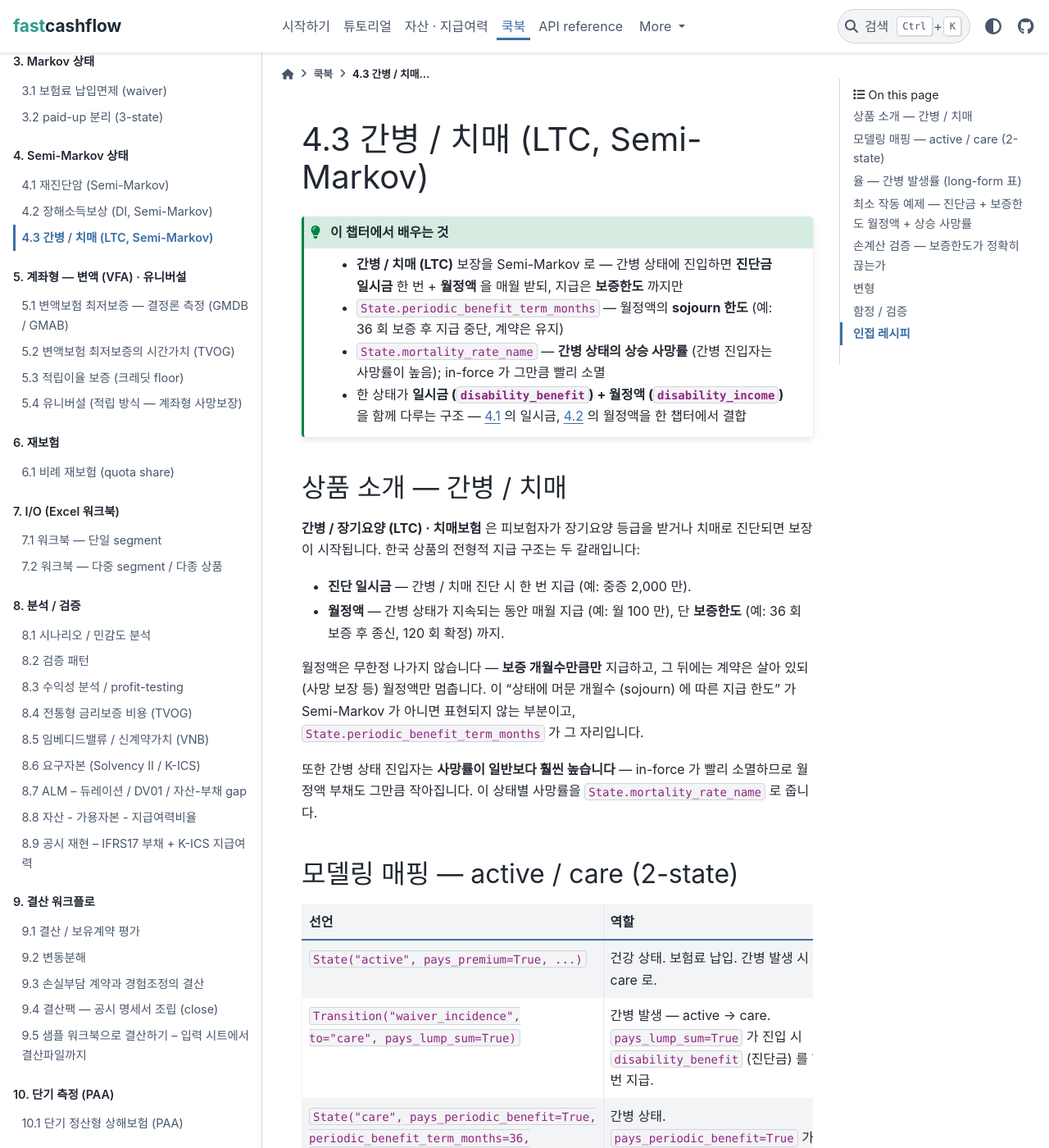
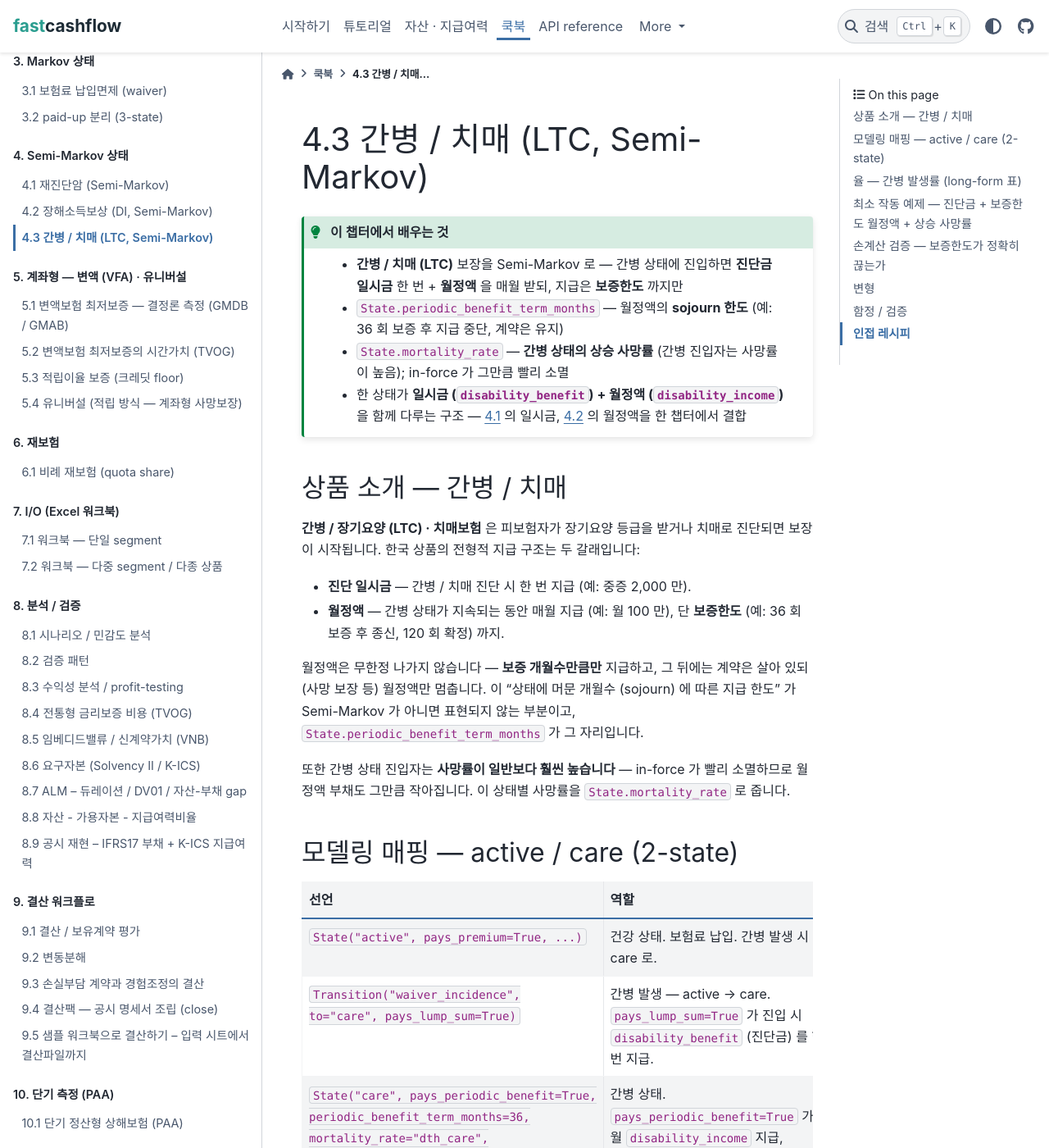
Before and after one commit to seokhoonj/fastcashflow, a Sphinx documentation site: the page built from docs/cookbook/semi-markov/long-term-care.md, in a window 1280 px wide and 1400 px high. Shown: the whole window at 82% size. Built offline with Sphinx 7.4.7 and the PyData theme 0.15.4, drawn with Linux system fonts in a browser that asks for light colours; some of the changed text lies outside the part shown.

Commit message:
refactor!: drop redundant _name from State.mortality_rate_name
Rename the State field mortality_rate_name -> mortality_rate. It holds a rate
name (a key resolved from the basis, e.g. "dth_disabled"), the same kind of
value Transition.rate holds -- so the codebase convention is that a rate field
names a rate. The _name suffix was the lone exception in the model layer; the
mortality_ prefix already disambiguates which decrement, and dropping _name
aligns it with Transition.rate.

Breaking (pre-1.0): State(mortality_rate_name=...) becomes State(mortality_rate=...).
Pure rename -- golden fixtures byte-identical, full suite green.

```diff
--- a/docs/cookbook/semi-markov/long-term-care.md
+++ b/docs/cookbook/semi-markov/long-term-care.md
@@ -7,7 +7,7 @@
   일시금** 한 번 + **월정액** 을 매월 받되, 지급은 **보증한도** 까지만
 - `State.periodic_benefit_term_months` — 월정액의 **sojourn 한도** (예: 36 회 보증 후
   지급 중단, 계약은 유지)
-- `State.mortality_rate_name` — **간병 상태의 상승 사망률** (간병 진입자는 사망률이
+- `State.mortality_rate` — **간병 상태의 상승 사망률** (간병 진입자는 사망률이
   높음); in-force 가 그만큼 빨리 소멸
 - 한 상태가 **일시금 (`disability_benefit`) + 월정액 (`disability_income`)** 을
   함께 다루는 구조 — [4.1](reincidence) 의 일시금, [4.2](disability-income) 의
@@ -30,7 +30,7 @@
 
 또한 간병 상태 진입자는 **사망률이 일반보다 훨씬 높습니다** — in-force 가 빨리
 소멸하므로 월정액 부채도 그만큼 작아집니다. 이 상태별 사망률을
-`State.mortality_rate_name` 로 줍니다.
+`State.mortality_rate` 로 줍니다.
 
 ## 모델링 매핑 — active / care (2-state)
 
@@ -45,9 +45,9 @@
 * - `Transition("waiver_incidence", to="care", pays_lump_sum=True)`
   - 간병 발생 — active -> care. `pays_lump_sum=True` 가 진입 시
     `disability_benefit` (진단금) 를 한 번 지급.
-* - `State("care", pays_periodic_benefit=True, periodic_benefit_term_months=36, mortality_rate_name="dth_care", sojourn_tracking_months=60)`
+* - `State("care", pays_periodic_benefit=True, periodic_benefit_term_months=36, mortality_rate="dth_care", sojourn_tracking_months=60)`
   - 간병 상태. `pays_periodic_benefit=True` 가 매월 `disability_income` 지급,
-    `periodic_benefit_term_months=36` 이 **36 회까지만** 지급. `mortality_rate_name="dth_care"`
+    `periodic_benefit_term_months=36` 이 **36 회까지만** 지급. `mortality_rate="dth_care"`
     가 이 상태의 **상승 사망률** 을 라우팅. `sojourn_tracking_months` 가 sojourn 코호트 추적.
 * - `Basis.state_mortality_annual={"dth_care": fn}`
   - `dth_care` 라는 이름의 사망률 함수. 이름이 없으면 전역 `mortality_annual`
@@ -123,7 +123,7 @@ model = Model(states=(
         Transition("lapse"),
         Transition("waiver_incidence", to="care", pays_lump_sum=True))),  # 진단금 lump
     State("care", pays_periodic_benefit=True, sojourn_tracking_months=60, periodic_benefit_term_months=36,
-          mortality_rate_name="dth_care", transitions=(
+          mortality_rate="dth_care", transitions=(
           Transition("mortality"),)),  # 상승 사망률
 ), seating=(0, 1))
 
@@ -256,7 +256,7 @@ BEL       : 3,000,000   (= 3 x 1,000,000, discount 0)
 
 ### 함정 3 — 간병 상태 사망률을 안 주면 전역으로 fallback
 
-`mortality_rate_name="dth_care"` 라고 선언해도 `state_mortality_annual` 에
+`mortality_rate="dth_care"` 라고 선언해도 `state_mortality_annual` 에
 `"dth_care"` 가 없으면 **전역 `mortality_annual`** 로 돌아갑니다 (기본값 보존).
 상승 사망률을 의도했다면 dict 에 그 이름의 함수를 반드시 넣으세요.
 
```
Also changed, not shown: docs/cookbook/index.md (+1 -1 lines), docs/cookbook/semi-markov/reincidence.md (+4 -4 lines), 5 other files.
